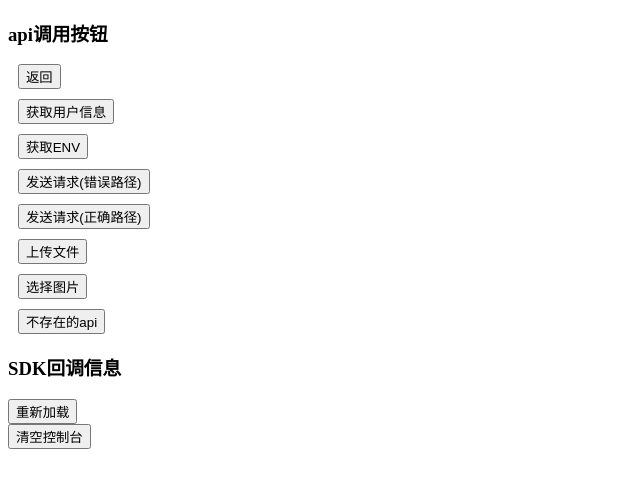
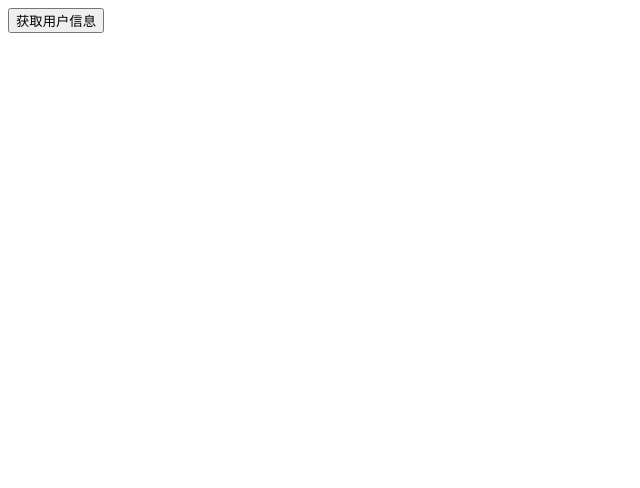
Before and after one commit to mcodeshare/vue2-template, a Vue app: page / in a window 1280 px wide. Shown: the top 488 px of the page, without its empty margins (0-640 px from the left). Built offline with nearby package versions, Linux system fonts and the light colour scheme.

Commit message:
更新sdk使用示例

```diff
--- a/src/components/SdkUseTemplate.vue
+++ b/src/components/SdkUseTemplate.vue
@@ -1,177 +1,34 @@
-/* api调用示例 */
 <template>
   <div class="sdk-use-template-wrapper">
-    <h3>api调用按钮</h3>
-    <div class="btn-wrapper">
-      <div v-for="temp in tempList" :key="temp.name">
-        <button @click="runSdk(temp.detail)">{{ temp.name }}</button>
-      </div>
-    </div>
-    <div class="sdk-msg">
-      <h3>SDK回调信息</h3>
-      <button @click="reload">重新加载</button>
-      <br />
-      <button @click="clear">清空控制台</button>
-      {{ sdkMsg }}
-    </div>
+    <button @click="getUser">获取用户信息</button>
   </div>
 </template>
 
 <script>
+import sdk from "../sdk";
 export default {
   name: "SdkUseTemplate",
   data() {
-    return {
-      sdkMsg: "",
-      tempList: [
-        {
-          name: "返回",
-          detail: {
-            data: "",
-            action: "NAVIGATE_BACK",
-          },
-        },
-        {
-          name: "获取用户信息",
-          detail: {
-            data: "",
-            action: "USER_INFO",
-          },
-        },
-        {
-          name: "获取ENV",
-          detail: {
-            data: "",
-            action: "ENV",
-          },
-        },
-        {
-          name: "发送请求(错误路径)",
-          detail: {
-            data: {
-              url: "a/amar/billconfig/theme/get/default",
-              method: "get",
-              data: {
-                msg: "请求携带的参数",
-              },
-              contentType: "",
-              ip: "",
-            },
-            action: "REQUEST",
-          },
-        },
-        {
-          name: "发送请求(正确路径)",
-          detail: {
-            data: {
-              url: "/amar/billconfig/theme/get/default",
-              method: "get",
-              data: {
-                msg: "请求携带的参数",
-              },
-              contentType: "",
-              ip: "",
-            },
-            action: "REQUEST",
-          },
-        },
-        {
-          name: "上传文件",
-          detail: {
-            data: {
-              url: "/api/upload",
-              filePath: "",
-              name: "文件名",
-              formData: {},
-              ip: "",
-            },
-            action: "UPLOAD_FILE",
-          },
-        },
-        {
-          name: "选择图片",
-          detail: {
-            data: {
-              count: 1,
-              sizeType: ["original", "compressed"],
-              sourceType: ["album"],
-            },
-            action: "CHOOSE_IMAGE",
-          },
-        },
-        {
-          name: "不存在的api",
-          detail: {
-            data: {},
-            action: "UNKNOWN_API",
-          },
-        },
-      ],
-    };
+    return {};
   },
   methods: {
-    // sdk调用
-    runSdk(data) {
-      if (data.action === "UPLOAD_FILE") {
-        this.handleUpload(data);
-        return;
-      }
-      window.cwyAppSdk.postMessage({
-        ...data,
-        success: (res) => {
-          console.log(`${data.action} success`, res);
+    getUser() {
+      sdk.getUserInfo({
+        data: {},
+        success(res) {
+          console.log("成功", res);
         },
-        fail: (res) => {
-          console.log(`${data.action} fail`, res);
+        fail(err) {
+          console.log("失败", err);
+        },
+        complete: (res) => {
+          console.log("成功、失败都返回", res);
         },
       });
-    },
-    handleUpload(data) {
-      // 上传文件特殊处理,先选择图片再上传
-      window.cwyAppSdk.postMessage({
-        action: "CHOOSE_IMAGE",
-        data: {
-          count: 1,
-          sizeType: ["original", "compressed"],
-          sourceType: ["album"],
-        },
-        success: (res) => {
-          console.log("CHOOSE_IMAGE success", res);
-          window.cwyAppSdk.postMessage({
-            ...data,
-            data: {
-              ...data.data,
-              filePath: res.data.tempFilePaths[0],
-            },
-            success: (res) => {
-              console.log(`${data.action} success`, res);
-            },
-            fail: (res) => {
-              console.log(`${data.action} fail`, res);
-            },
-          });
-        },
-        fail: (res) => {
-          console.log("CHOOSE_IMAGE fail", res);
-        },
-      });
-    },
-    // 清空控制台
-    clear() {
-      console.clear();
-    },
-    reload() {
-      window.location.reload();
     },
   },
   mounted() {},
 };
 </script>
 <style>
-.btn-wrapper div {
-  margin: 10px;
-}
-.sdk-msg {
-  margin-top: 10px;
-}
 </style>
--- a/src/main.js
+++ b/src/main.js
@@ -1,7 +1,7 @@
 import Vue from 'vue'
 import App from './App.vue'
 // 引入sdk使用示例
-import './sdk/sdkUseExample'
+import './sdk'
 
 Vue.config.productionTip = false
 
--- a/src/sdk/cwyAppSdk.js
+++ b/src/sdk/cwyAppSdk.js
@@ -16,7 +16,7 @@ const CONFIG = {
 import CwyAppBridge from './cwyAppBridge'
 /* 初始化通信sdk */
 const cwyAppBridge = new CwyAppBridge({
-  debug: process.env.NODE_ENV === 'development',
+  debug: false,//process.env.NODE_ENV === 'development',
   ready: () => { }
 })
 
--- a/src/sdk/sdkUseExample.js
+++ b/src/sdk/index.js
@@ -12,17 +12,17 @@ if (process.env.NODE_ENV === 'development') {
   })
 }
 
-
 // API调用
-cwyAppSdk.getUserInfo({
-  data: {},
-  success(res) {
-    console.log('成功', res)
-  },
-  fail(err) {
-    console.log('失败', err)
-  },
-  complete: (res => {
-    console.log('成功、失败都返回', res)
-  })
-})
+// cwyAppSdk.getUserInfo({
+//   data: {},
+//   success(res) {
+//     console.log('成功', res)
+//   },
+//   fail(err) {
+//     console.log('失败', err)
+//   },
+//   complete: (res => {
+//     console.log('成功、失败都返回', res)
+//   })
+// })
+export default cwyAppSdk
```
